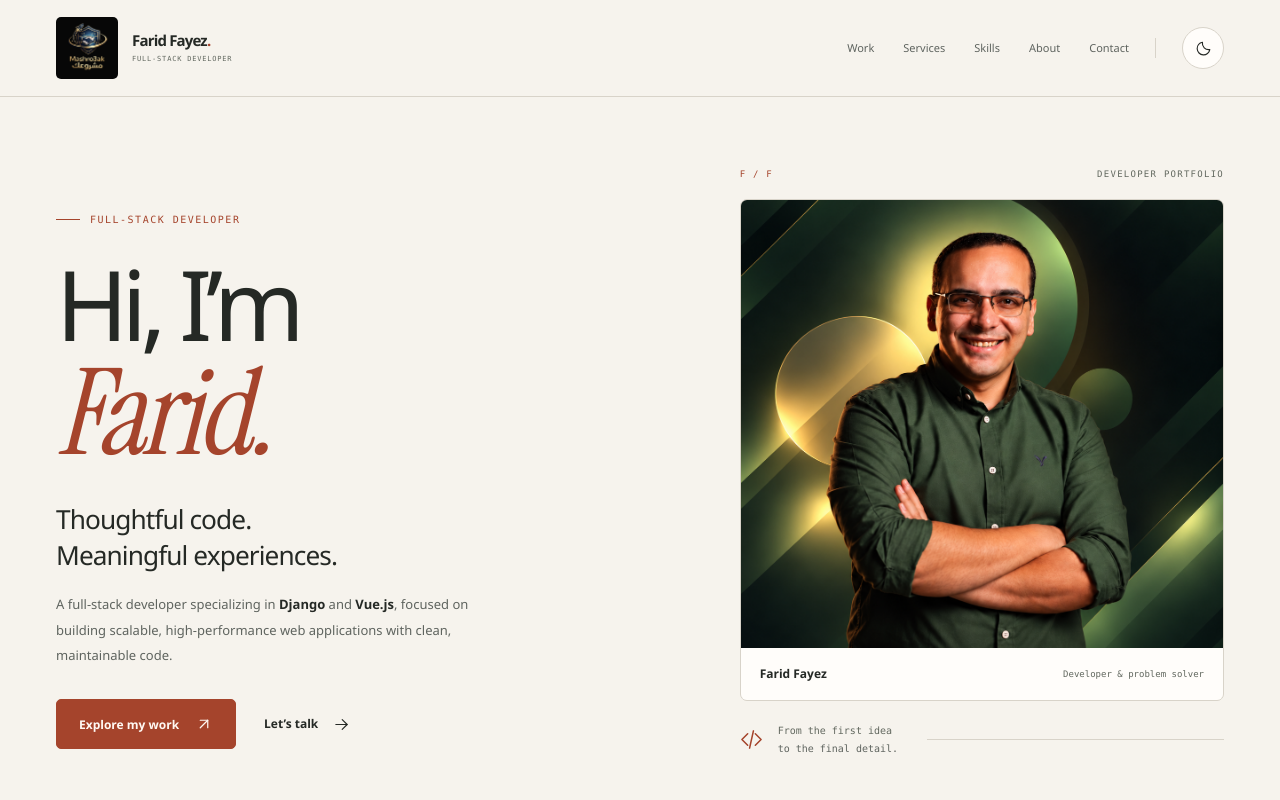
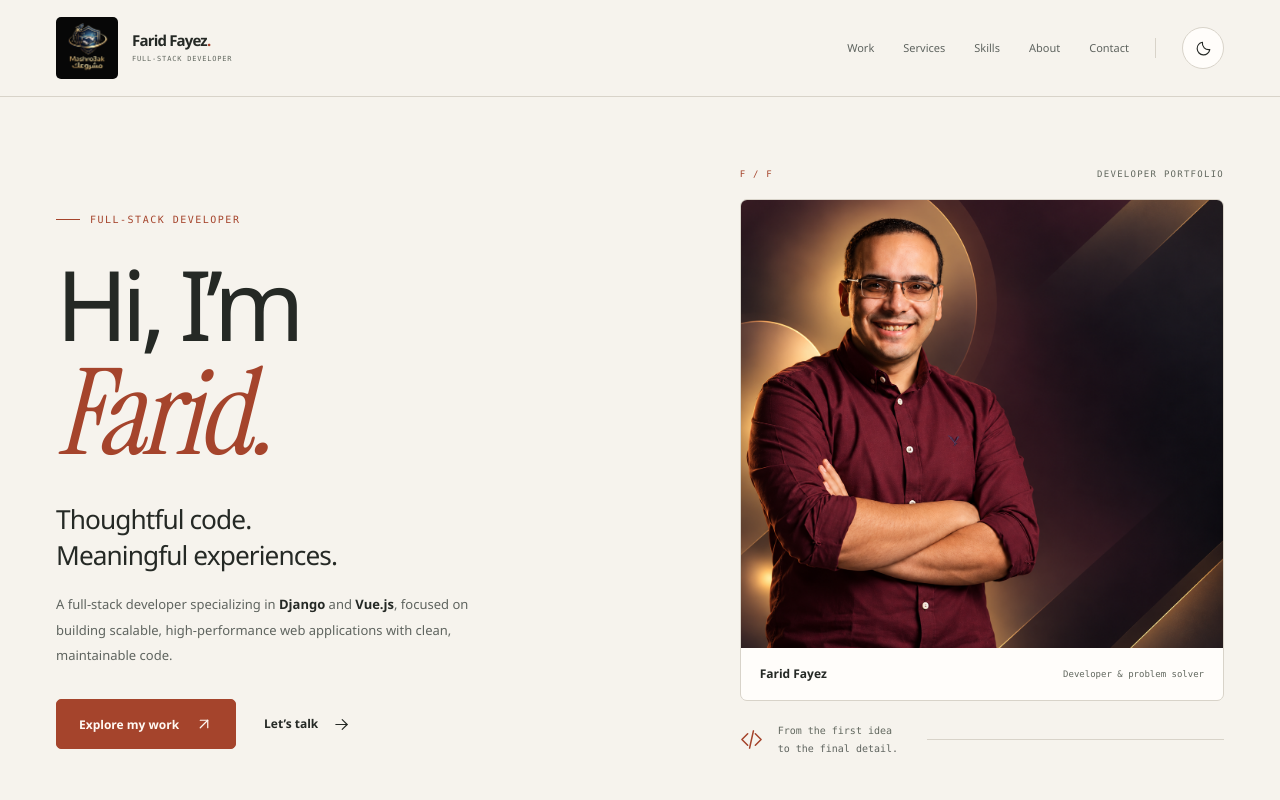
Before and after one commit to engFaridFayez/portfolio, a Vue app: page / in a window 1280 px wide. Shown: the top 800 px of the page. Built offline with nearby package versions, Linux system fonts and the light colour scheme.

Commit message:
image mod.

```diff
--- a/src/components/layout/HeroSection.vue
+++ b/src/components/layout/HeroSection.vue
@@ -1,6 +1,8 @@
 <script setup>
 import portrait from '@/assets/images/image.jpeg';
 import portrait2 from '@/assets/images/image2.jpeg';
+import portrait3 from '@/assets/images/image3.jpeg';
+import portrait4 from '@/assets/images/image4.jpeg';
 import Icon from '@/components/UI/Icon.vue';
 import { portfolioConfig } from '@/config';
 </script>
@@ -27,7 +29,7 @@ import { portfolioConfig } from '@/config';
       <div class="hero-visual">
         <div class="portrait-index" aria-hidden="true"><span>F / F</span><span>DEVELOPER PORTFOLIO</span></div>
         <figure class="portrait-frame">
-          <img :src="portrait" width="896" height="1000" alt="Farid Fayez" fetchpriority="high" />
+          <img :src="portrait4" width="896" height="1000" alt="Farid Fayez" fetchpriority="high" />
           <figcaption>
             <span>Farid Fayez</span>
             <span>Developer &amp; problem solver</span>
```
Also changed, not shown: src/assets/images/image3.jpeg (added), src/assets/images/image4.jpeg (added).
